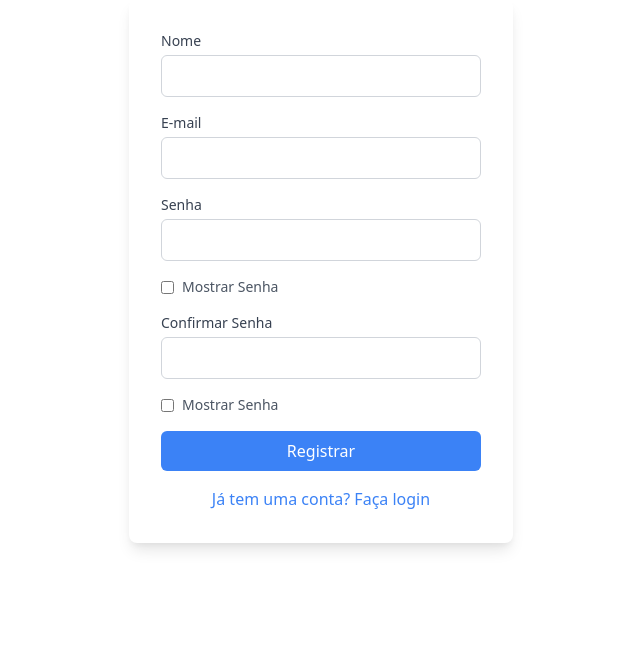
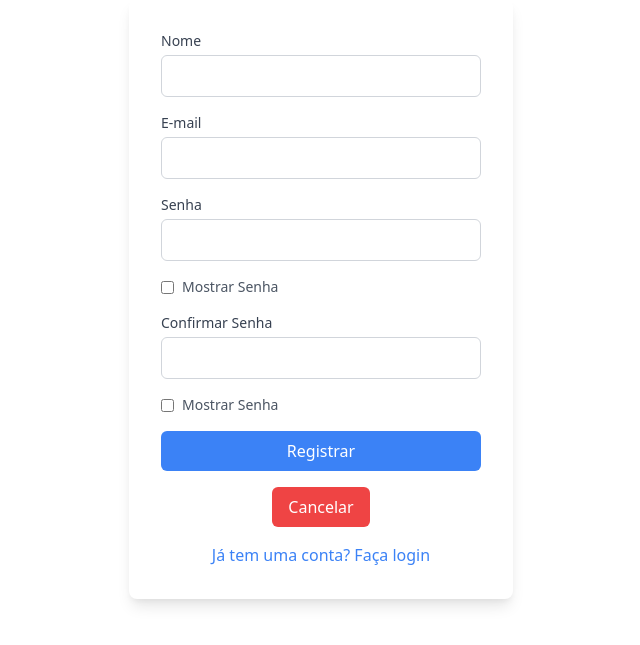
Before and after one commit to LuccasOlivier/desafio_login, a Django app: page /register/ in a window 1280 px wide. Shown: the part 81-726 px from the top of the page, without its empty margins (319-959 px from the left). Run offline with Django 5.2, Linux system fonts and the light colour scheme.

Commit message:
resolução de conflitos

```diff
--- a/accounts/templates/register.html
+++ b/accounts/templates/register.html
@@ -84,11 +84,22 @@
     Registrar
   </button>
 
+  <!-- Botão Cancelar -->
+  <div class="mt-4 flex justify-center">
+    <a
+      href="{% url 'login' %}"
+      class="bg-red-500 text-white py-2 px-4 rounded-md hover:bg-red-600"
+    >
+      Cancelar
+    </a>
+  </div>
+
   <a
     href="{% url 'login' %}"
     class="block text-center mt-4 text-blue-500 hover:text-blue-700"
-    >Já tem uma conta? Faça login</a
   >
+    Já tem uma conta? Faça login
+  </a>
 </form>
 
 {% if messages %}
```
Also changed, not shown: db.sqlite3.
